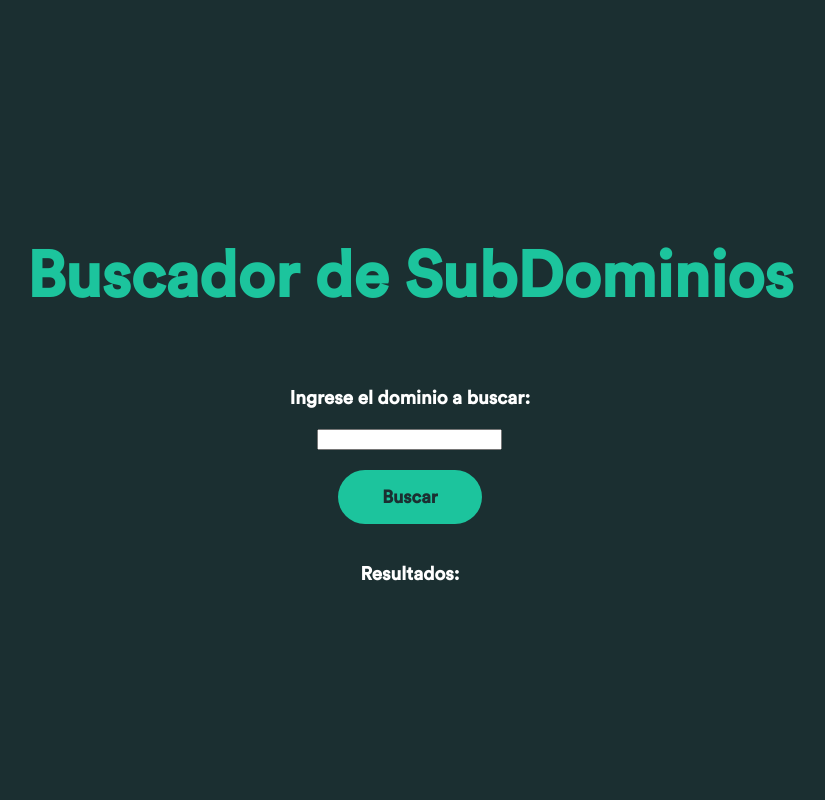
After one commit to hsmg777/app_buscaActivos, an ASP.NET Core app: template app_buscaActivos/Views/subdomain/Index.cshtml in a window 1280 px wide. The commit adds this page. Shown: the whole page, without its empty margins (230-1055 px from the left). Run offline with ASP.NET Core 8, Linux system fonts and the light colour scheme; the template is opened without the code that fills it, so the values that code supplies are empty.

Commit message:
Front y diseño creado

```diff
--- a/app_buscaActivos/Views/Home/Index.cshtml
+++ b/app_buscaActivos/Views/Home/Index.cshtml
@@ -15,7 +15,7 @@
 
     </div>
     <div class="botones">
-        <a href="/buttons/62" class="bn62">
+        <a href="../subdomain/Index" class="bn62">
             Subdominios
         </a>
         <a href="/buttons/62" class="bn62">
--- /dev/null
+++ b/app_buscaActivos/Views/subdomain/Index.cshtml
@@ -0,0 +1,24 @@
+<!DOCTYPE html>
+<html>
+<head>
+    <title>Buscar SubDominios</title>
+    <link rel="stylesheet" type="text/css" href="/css/subdomain.css">
+</head>
+<body>
+
+    <div class="titulo">
+        <h1>Buscador de SubDominios</h1>
+    </div>
+    <div class="cuerpo">
+        <h3>Ingrese el dominio a buscar:</h3>
+        <input />
+         <div class="boton">
+            <a class="bn62"> Buscar </a>
+         </div>
+    </div>
+    <div class="resultados">
+        <h3>Resultados:</h3>
+        <ul id="listaResultados"></ul>
+    </div>
+</body>
+</html>
--- /dev/null
+++ b/app_buscaActivos/wwwroot/css/subdomain.css
@@ -0,0 +1,56 @@
+@font-face {
+    font-family: 'Circulito'; /* Nombre de la fuente personalizada */
+    src: url('../fonts/circular-std-medium-500.ttf') format('truetype');
+}
+
+
+body {
+    background-color: #1b2f31;
+    margin: 0;
+    font-family: Circulito;
+    display: flex;
+    flex-direction: column;
+    justify-content: center;
+    align-items: center;
+    height: 100vh;
+    position: relative;
+}
+
+.bn62 {
+    color: #1b2f31;
+    background-color: #1cc49d;
+    border-radius: 50px;
+    display: flex;
+    justify-content: center;
+    align-items: center;
+    height: 3em;
+    width: 8em;
+    font-size: large;
+    font-weight: 600;
+}
+.titulo {
+    display: flex;
+    flex-direction: column;
+    align-items: center;
+    font-size: xx-large;
+    color: #1cc49d;
+}
+
+.cuerpo {
+    margin-top:10px;
+    display: flex;
+    flex-direction: column;
+    align-items: center;
+}
+.cuerpo h3 {
+    color:white;
+}
+
+.boton {
+    padding: 10px;
+    margin: 10px;
+}
+
+.resultados {
+    color:white;
+}
```
Also changed, not shown: app_buscaActivos/Controllers/subdomainController.cs (added, +16 -0 lines).
